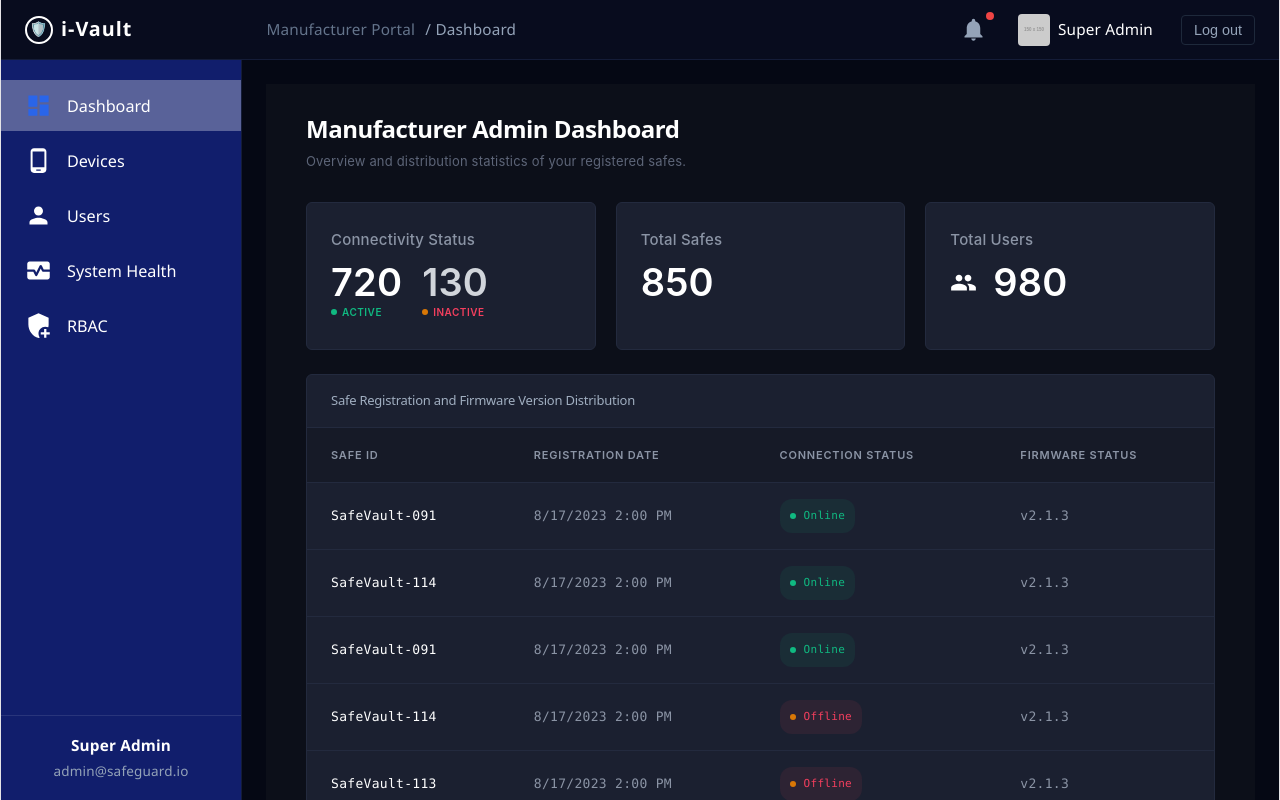
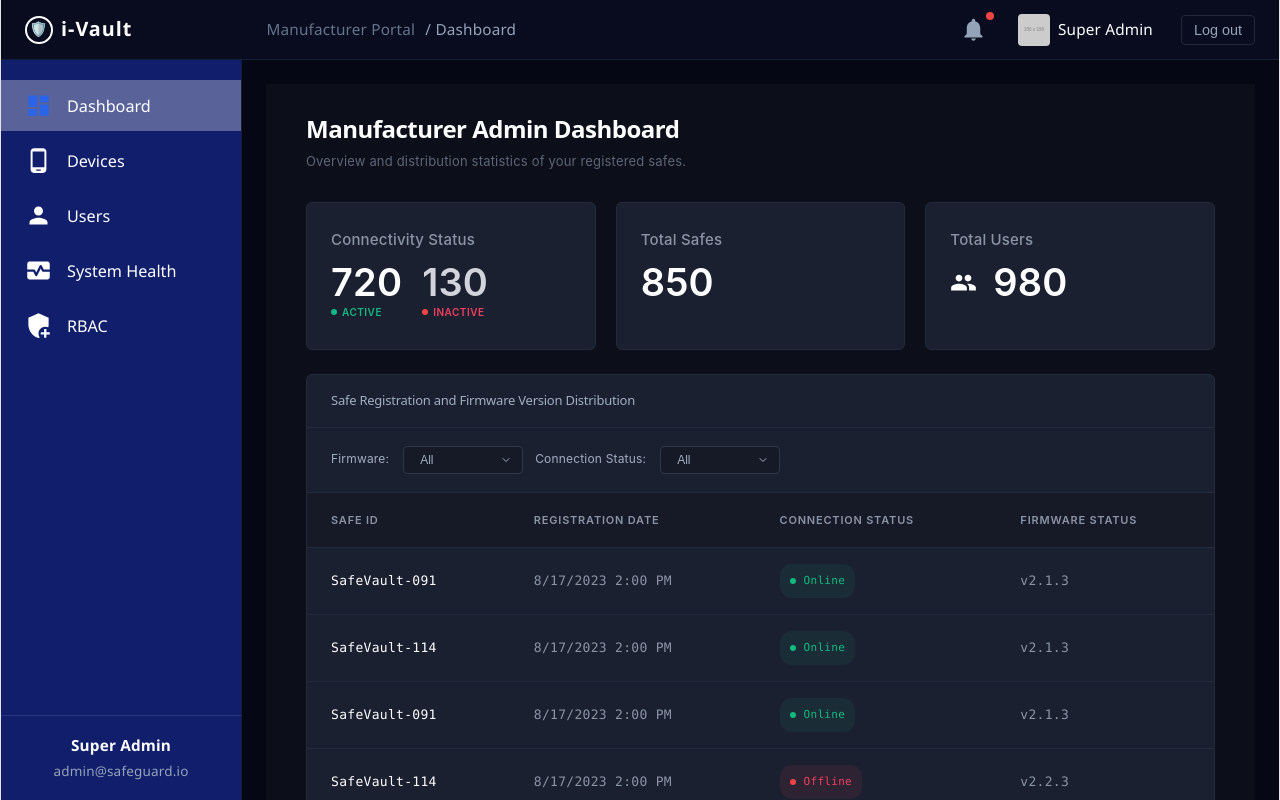
Before and after one commit to umaishasan/ivaultWeb, a React (Vite) app: page /devices in a window 1280 px wide. Both pictures are taken after a click on the button "Dashboard". Built offline with nearby package versions, Linux system fonts and the light colour scheme.

Commit message:
update scriptsss

```diff
--- a/src/Dashboard/Dashboard.css
+++ b/src/Dashboard/Dashboard.css
@@ -129,6 +129,20 @@
   overflow-x: auto;
 }
 
+.table-filters {
+  display: flex;
+  gap: 12px;
+}
+
+/* Top bar with title and action controls (Double Dropdowns) */
+.table-top-bar {
+  display: flex;
+  justify-content: space-between;
+  align-items: center;
+  padding: 14px 24px;
+  border-bottom: 1px solid #232a3e;
+}
+
 .custom-table {
   width: 100%;
   border-collapse: collapse;
--- a/src/Dashboard/Dashboard.tsx
+++ b/src/Dashboard/Dashboard.tsx
@@ -3,20 +3,6 @@ import './Dashboard.css';
 import { CommonPage } from '../CommonPage/CommonPage';
 import PeopleIcon from '@mui/icons-material/People';
 import { safeData } from '../Model/Model';
-
-// SVG Icons directly added for a modern clean look matching the UI Mockup
-// const ShieldIcon = () => (
-//   <svg width="22" height="22" viewBox="0 0 24 24" fill="none" stroke="currentColor" strokeWidth="1.8" strokeLinecap="round" strokeLinejoin="round">
-//     <path d="M12 22s8-4 8-10V5l-8-3-8 3v7c0 6 8 10 8 10z"/>
-//   </svg>
-// );
-
-// const UserIcon = () => (
-//   <svg width="22" height="22" viewBox="0 0 24 24" fill="none" stroke="currentColor" strokeWidth="1.8" strokeLinecap="round" strokeLinejoin="round">
-//     <path d="M20 21v-2a4 4 0 0 0-4-4H8a4 4 0 0 0-4 4v2" />
-//     <circle cx="12" cy="7" r="4" />
-//   </svg>
-// );
 
 export function DashboardContent() {
   const [currentPage, setCurrentPage] = useState(1);
@@ -25,6 +11,16 @@ export function DashboardContent() {
   const safePage = Math.min(currentPage, totalPages || 1);
   const startIndex = (safePage - 1) * rowsPerPage;
   const paginatedSafeData = safeData.slice(startIndex, startIndex + rowsPerPage);
+
+  const [firmwareFilter, setFirmwareFilter] = useState('All');
+  const [connectionFilter, setConnectionFilter] = useState('All');
+
+  // Multi-filtering logic for Firmware & Connection Status
+  const filteredSafeData = safeData.filter(safe => {
+    const matchFirmware = firmwareFilter === 'All' || safe.firmware === firmwareFilter;
+    const matchConnection = connectionFilter === 'All' || safe.status === connectionFilter;
+    return matchFirmware && matchConnection;
+  });
 
   return (
     <CommonPage>
@@ -37,6 +33,7 @@ export function DashboardContent() {
 
           {/* Stats Section */}
           <div className="stats-grid">
+
             {/* Connectivity Status Card */}
             <div className="stat-card">
               <h3 className="card-title">Connectivity Status</h3>
@@ -77,6 +74,31 @@ export function DashboardContent() {
           {/* Bottom Table Section */}
           <div className="table-section">
             <h2 className="table-section-title">Safe Registration and Firmware Version Distribution</h2>
+            <div className="table-top-bar">
+              <div className="table-filters">
+                  {/* Firmware Filter */}
+                <label className="user-select-label">Firmware:</label>
+                <select className="user-select" value={firmwareFilter} onChange={(e) => setFirmwareFilter(e.target.value)}>
+                  <option value="All">All</option>
+                  <option value="v2.1.3">2.1.3</option>
+                  <option value="v2.2.3">2.2.3</option>
+                  <option value="v2.3.3">2.3.3</option>
+                  <option value="v2.1.3">2.1.3</option>
+                  <option value="v1.1.3">1.1.3</option>
+                  <option value="v1.1.2">1.1.2</option>
+                  <option value="v1.2.3">1.2.3</option>
+                </select>
+
+                {/* Connection Filter */}
+                <label className="user-select-label">Connection Status:</label>
+                <select className="user-select" value={connectionFilter} onChange={(e) => setConnectionFilter(e.target.value)}>
+                  <option value="All">All</option>
+                  <option value="Online">Online</option>
+                  <option value="Offline">Offline</option>
+                </select>
+              </div>
+            </div>
+
             <div className="table-responsive">
               <table className="custom-table">
                 <thead>
@@ -88,7 +110,7 @@ export function DashboardContent() {
                   </tr>
                 </thead>
                 <tbody className="font-mono">
-                  {paginatedSafeData.map((safe, index) => (
+                  {filteredSafeData.map((safe, index) => (
                     <tr key={index}>
                       <td style={{ color: '#ffffff', fontWeight: 500 }}>{safe.id}</td>
                       <td style={{ color: '#8b94a5' }}>{safe.date}</td>
@@ -107,23 +129,17 @@ export function DashboardContent() {
 
             {/* Table Pagination */}
             <div className="pagination-container">
-              <button
-                className="pagination-btn"
-                onClick={() => setCurrentPage((prev) => Math.max(prev - 1, 1))}
-                disabled={safePage === 1}
-              >
+              <button className="pagination-btn" onClick={() => setCurrentPage((prev) => Math.max(prev - 1, 1))} disabled={safePage === 1}>
                 ❬
               </button>
               <span>Page {safePage} of {totalPages}</span>
-              <button
-                className="pagination-btn"
-                onClick={() => setCurrentPage((prev) => Math.min(prev + 1, totalPages))}
-                disabled={safePage === totalPages || totalPages === 0}
-              >
+              <button className="pagination-btn" onClick={() => setCurrentPage((prev) => Math.min(prev + 1, totalPages))} disabled={safePage === totalPages || totalPages === 0}>
                 ❭
               </button>
             </div>
+
           </div>
+
         </div>
     </CommonPage>
   );
--- a/src/Device/Device.css
+++ b/src/Device/Device.css
@@ -67,6 +67,18 @@
   background-position: right 10px center;
   background-size: 12px;
   padding-right: 32px;
+}
+
+.device-select-label{
+  color: #a0aec0;
+  font-size: 12px;
+  margin-left: auto;
+  padding-right: 5px;
+}
+
+.table-filters {
+  display: flex;
+  gap: 12px;
 }
 
 .device-select:focus {
@@ -139,16 +151,9 @@
 }
 
 .conn-inactive {
-  color: #b45309; /* Darker orange/amber for orange inactive state */
+  color: #ef4444; /* Darker orange/amber for orange inactive state */
 }
 .dot-inactive {
-  background-color: #d97706;
-}
-
-.conn-critical {
-  color: #ef4444; /* Darker red for red inactive state */
-}
-.dot-critical {
   background-color: #ef4444;
 }
 
--- a/src/Model/Model.tsx
+++ b/src/Model/Model.tsx
@@ -11,9 +11,9 @@ export const initialDevices = [
   { type: 'Big Safe', name: 'SafeVault-091', connectivity: 'Active' },
   { type: 'Small Safe', name: 'SafeVault-114', connectivity: 'Active' },
   { type: 'Big Safe', name: 'SafeVault-091', connectivity: 'Active' },
-  { type: 'Small Safe', name: 'SafeVault-114', connectivity: 'Inactive_Orange' }, // Orange Inactive
+  { type: 'Small Safe', name: 'SafeVault-114', connectivity: 'Inactive' }, // Orange Inactive
   { type: 'Big Safe', name: 'SafeVault-091', connectivity: 'Active' },
-  { type: 'Small Safe', name: 'SafeVault-113', connectivity: 'Inactive_Red' },    // Red Inactive
+  { type: 'Small Safe', name: 'SafeVault-113', connectivity: 'Inactive' },    // Red Inactive
   { type: 'Big Safe', name: 'SafeVault-091', connectivity: 'Active' },
   { type: 'Pistol', name: 'D17', connectivity: 'None' },                          // Dash '-' state
   { type: 'Pistol', name: 'Desert Eagle', connectivity: 'None' },                 // Dash '-' state
@@ -24,28 +24,28 @@ export const safeData = [
   { id: 'SafeVault-091', date: '8/17/2023 2:00 PM', status: 'Online', firmware: 'v2.1.3' },
   { id: 'SafeVault-114', date: '8/17/2023 2:00 PM', status: 'Online', firmware: 'v2.1.3' },
   { id: 'SafeVault-091', date: '8/17/2023 2:00 PM', status: 'Online', firmware: 'v2.1.3' },
-  { id: 'SafeVault-114', date: '8/17/2023 2:00 PM', status: 'Offline', firmware: 'v2.1.3' },
+  { id: 'SafeVault-114', date: '8/17/2023 2:00 PM', status: 'Offline', firmware: 'v2.2.3' },
+  { id: 'SafeVault-113', date: '8/17/2023 2:00 PM', status: 'Offline', firmware: 'v2.2.3' },
+  { id: 'SafeVault-113', date: '8/17/2023 2:00 PM', status: 'Offline', firmware: 'v2.2.3' },
+  { id: 'SafeVault-113', date: '8/17/2023 2:00 PM', status: 'Offline', firmware: 'v2.2.3' },
+  { id: 'SafeVault-113', date: '8/17/2023 2:00 PM', status: 'Offline', firmware: 'v2.2.3' },
+  { id: 'SafeVault-113', date: '8/17/2023 2:00 PM', status: 'Offline', firmware: 'v2.2.3' },
+  { id: 'SafeVault-113', date: '8/17/2023 2:00 PM', status: 'Offline', firmware: 'v2.2.3' },
+  { id: 'SafeVault-113', date: '8/17/2023 2:00 PM', status: 'Offline', firmware: 'v2.3.3' },
+  { id: 'SafeVault-113', date: '8/17/2023 2:00 PM', status: 'Offline', firmware: 'v2.3.3' },
+  { id: 'SafeVault-113', date: '8/17/2023 2:00 PM', status: 'Offline', firmware: 'v2.3.3' },
   { id: 'SafeVault-113', date: '8/17/2023 2:00 PM', status: 'Offline', firmware: 'v2.1.3' },
-  { id: 'SafeVault-113', date: '8/17/2023 2:00 PM', status: 'Offline', firmware: 'v2.1.3' },
-  { id: 'SafeVault-113', date: '8/17/2023 2:00 PM', status: 'Offline', firmware: 'v2.1.3' },
-  { id: 'SafeVault-113', date: '8/17/2023 2:00 PM', status: 'Offline', firmware: 'v2.1.3' },
-  { id: 'SafeVault-113', date: '8/17/2023 2:00 PM', status: 'Offline', firmware: 'v2.1.3' },
-  { id: 'SafeVault-113', date: '8/17/2023 2:00 PM', status: 'Offline', firmware: 'v2.1.3' },
-  { id: 'SafeVault-113', date: '8/17/2023 2:00 PM', status: 'Offline', firmware: 'v2.1.3' },
-  { id: 'SafeVault-113', date: '8/17/2023 2:00 PM', status: 'Offline', firmware: 'v2.1.3' },
-  { id: 'SafeVault-113', date: '8/17/2023 2:00 PM', status: 'Offline', firmware: 'v2.1.3' },
-  { id: 'SafeVault-113', date: '8/17/2023 2:00 PM', status: 'Offline', firmware: 'v2.1.3' },
-  { id: 'SafeVault-113', date: '8/17/2023 2:00 PM', status: 'Offline', firmware: 'v2.1.3' },
-  { id: 'SafeVault-113', date: '8/17/2023 2:00 PM', status: 'Offline', firmware: 'v2.1.3' },
-  { id: 'SafeVault-113', date: '8/17/2023 2:00 PM', status: 'Offline', firmware: 'v2.1.3' },
-  { id: 'SafeVault-113', date: '8/17/2023 2:00 PM', status: 'Offline', firmware: 'v2.1.3' },
-  { id: 'SafeVault-113', date: '8/17/2023 2:00 PM', status: 'Offline', firmware: 'v2.1.3' },
-  { id: 'SafeVault-113', date: '8/17/2023 2:00 PM', status: 'Offline', firmware: 'v2.1.3' },
-  { id: 'SafeVault-113', date: '8/17/2023 2:00 PM', status: 'Offline', firmware: 'v2.1.3' },
-  { id: 'SafeVault-113', date: '8/17/2023 2:00 PM', status: 'Offline', firmware: 'v2.1.3' },
-  { id: 'SafeVault-113', date: '8/17/2023 2:00 PM', status: 'Offline', firmware: 'v2.1.3' },
-  { id: 'SafeVault-113', date: '8/17/2023 2:00 PM', status: 'Offline', firmware: 'v2.1.3' },
-  { id: 'SafeVault-113', date: '8/17/2023 2:00 PM', status: 'Offline', firmware: 'v2.1.3' },
+  { id: 'SafeVault-113', date: '8/17/2023 2:00 PM', status: 'Offline', firmware: 'v1.1.3' },
+  { id: 'SafeVault-113', date: '8/17/2023 2:00 PM', status: 'Offline', firmware: 'v1.1.3' },
+  { id: 'SafeVault-113', date: '8/17/2023 2:00 PM', status: 'Offline', firmware: 'v1.1.3' },
+  { id: 'SafeVault-113', date: '8/17/2023 2:00 PM', status: 'Offline', firmware: 'v1.1.3' },
+  { id: 'SafeVault-113', date: '8/17/2023 2:00 PM', status: 'Offline', firmware: 'v1.1.2' },
+  { id: 'SafeVault-113', date: '8/17/2023 2:00 PM', status: 'Offline', firmware: 'v1.1.2' },
+  { id: 'SafeVault-113', date: '8/17/2023 2:00 PM', status: 'Offline', firmware: 'v1.1.2' },
+  { id: 'SafeVault-113', date: '8/17/2023 2:00 PM', status: 'Offline', firmware: 'v1.1.2' },
+  { id: 'SafeVault-113', date: '8/17/2023 2:00 PM', status: 'Offline', firmware: 'v1.2.3' },
+  { id: 'SafeVault-113', date: '8/17/2023 2:00 PM', status: 'Offline', firmware: 'v1.2.3' },
+  { id: 'SafeVault-113', date: '8/17/2023 2:00 PM', status: 'Offline', firmware: 'v2.2.3' },
   { id: 'SafeVault-113', date: '8/17/2023 2:00 PM', status: 'Offline', firmware: 'v2.1.3' },
   { id: 'SafeVault-113', date: '8/17/2023 2:00 PM', status: 'Offline', firmware: 'v2.1.3' },
   { id: 'SafeVault-113', date: '8/17/2023 2:00 PM', status: 'Offline', firmware: 'v2.1.3' },
--- a/src/User/User.css
+++ b/src/User/User.css
@@ -33,6 +33,13 @@
   border-radius: 6px;
   border: 1px solid #232a3e;
   overflow: hidden;
+}
+
+.user-select-label{
+  color: #a0aec0;
+  font-size: 12px;
+  margin-left: auto;
+  padding-right: 2px;
 }
 
 /* Top bar with title and action controls (Double Dropdowns) */
```
Also changed, not shown: src/Device/Device.tsx (+22 -17 lines), src/User/User.tsx (+6 -12 lines).
